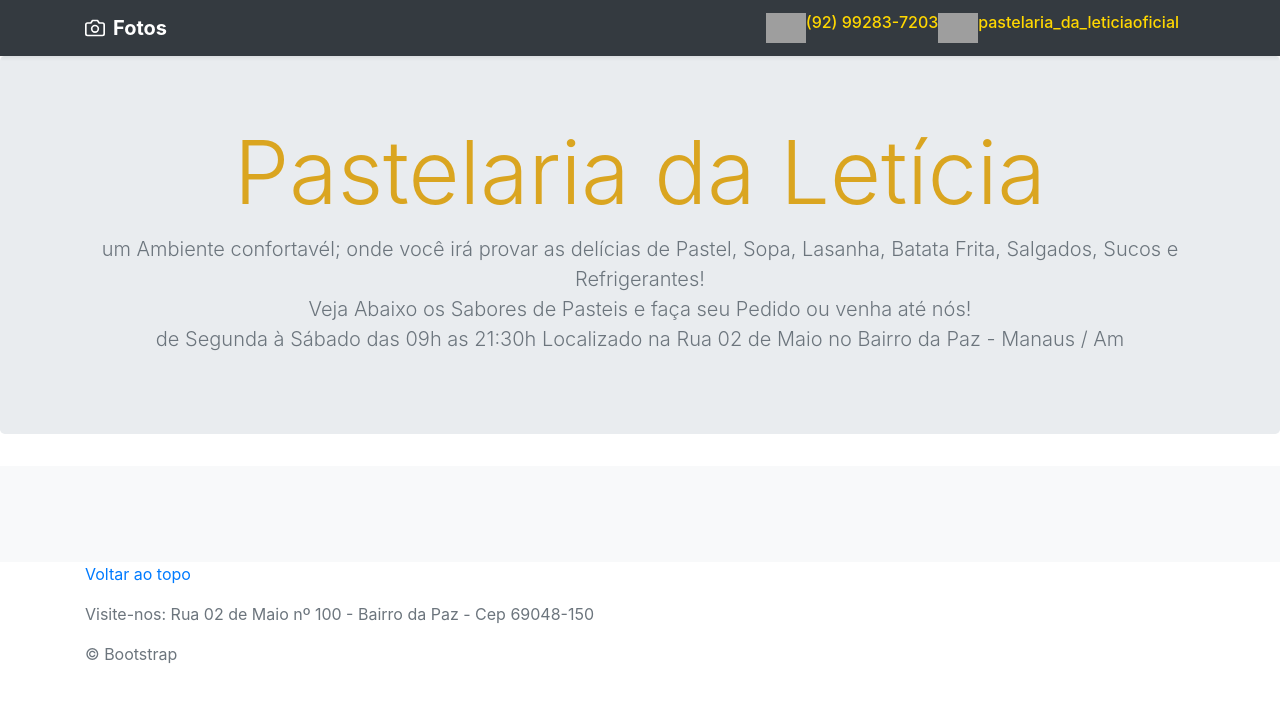
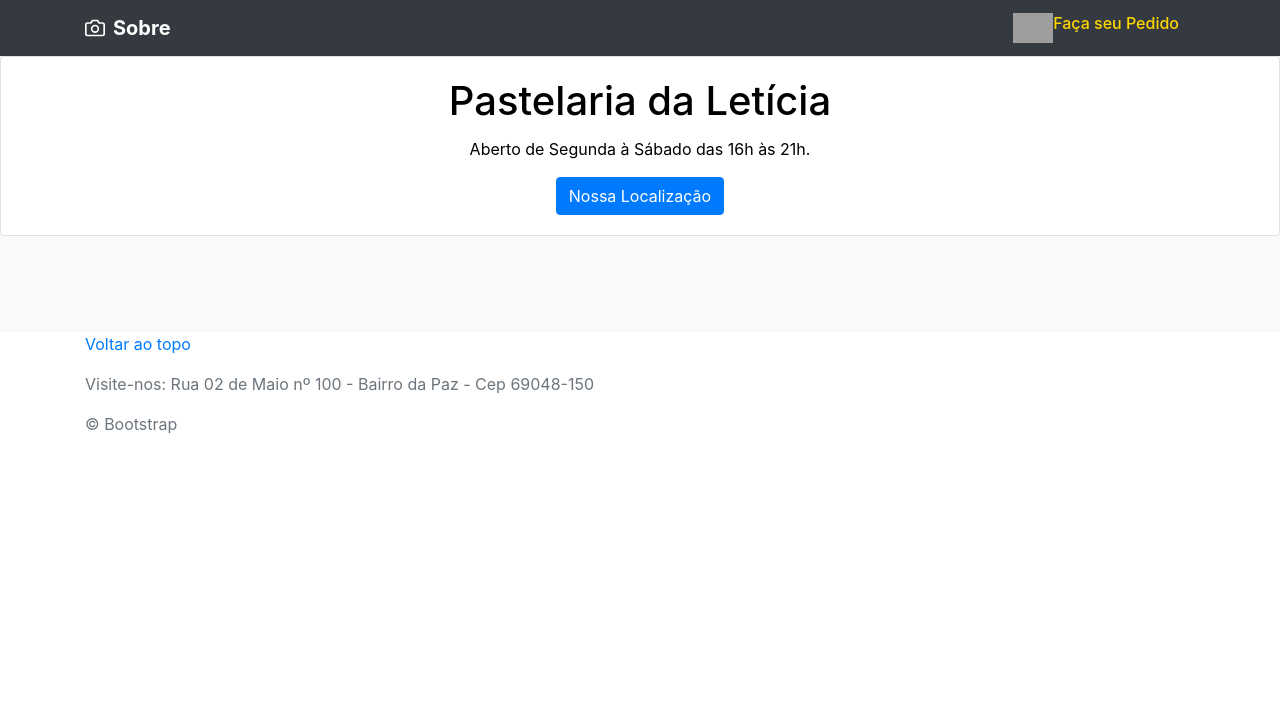
Before and after one commit to elionaifigueiredo/pasteldaleticia, a Django app: page / in a window 1280 px wide. Shown: the top 702 px of the page. Run offline with Django 3.2, Linux system fonts and the light colour scheme; data that the repository does not hold is empty; some libraries are stand-ins or nearby versions; grey boxes are pictures that could not be loaded.

Commit message:
Pastelaria update 01

```diff
--- a/pastel/templates/pastel/index.html
+++ b/pastel/templates/pastel/index.html
@@ -19,47 +19,43 @@
     <header>
         <div class="navbar navbar-dark bg-dark shadow-sm">
             <div class="container d-flex justify-content-between">
-                <a href="#" class="navbar-brand d-flex align-items-center">
+                <a  href="https://www.instagram.com/pastelaria_da_leticiaoficial/" class="navbar-brand d-flex align-items-center">
                     <svg xmlns="http://www.w3.org/2000/svg" width="20" height="20" viewBox="0 0 24 24" fill="none"
                         stroke="currentColor" stroke-width="2" stroke-linecap="round" stroke-linejoin="round" class="mr-2">
                         <path d="M23 19a2 2 0 0 1-2 2H3a2 2 0 0 1-2-2V8a2 2 0 0 1 2-2h4l2-3h6l2 3h4a2 2 0 0 1 2 2z"></path>
                         <circle cx="12" cy="13" r="4"></circle>
                     </svg>
-                    <strong>Fotos</strong>
+                    <strong>Sobre</strong>
+                </a>
 
-                </a>
-                <div class="navbar-brand d-flex">
-                    <img src="https://imagepng.org/wp-content/uploads/2017/08/WhatsApp-icone.png" height="30" , width="">
-                    <a link rel="stylesheet" href="https://wa.me/5592992837203?text=Olá!%20:)%20Em%20que%20podemos%20te%20ajudar?">
-                        <h6 style="color:gold;">(92) 99283-7203</h6>
-                    </a>
+                <!--Icone do What App-->
+                <div class="navbar-brand d-flex align-items-center">
+                        <img src="https://imagepng.org/wp-content/uploads/2017/08/WhatsApp-icone.png"  height="30" , width="" >
+                        <a link rel="stylesheet" href="https://wa.me/5592992837203?text=Olá!%20:)%20Em%20que%20podemos%20te%20ajudar?">
+                        <h6 style="color:gold;">Faça seu Pedido</h6></a>
 
-                    <img src="https://imagepng.org/wp-content/uploads/2017/08/instagram-icone-icon-1.png" height="30" ,
-                        width="">
-                    <a link rel="stylesheet" href="https://www.instagram.com/pastelaria_da_leticiaoficial/">
-                        <h6 style="color:gold;">pastelaria_da_leticiaoficial</h6>
-                    </a>
                 </div>
 
             </div>
         </div>
     </header>
 
-    <main role="main">
-        <section class="jumbotron text-center">
-            <div class="container">
-                <h1 class="display-2" style="color:goldenrod;">Pastelaria da Letícia</h1>
-                <p class="lead text-muted">um Ambiente
-                    confortavél;
-                    onde você irá provar as delícias de Pastel, Sopa, Lasanha, Batata Frita, Salgados,
-                    Sucos e Refrigerantes!
-                    <br>
-                    Veja Abaixo os Sabores de Pasteis e faça seu Pedido ou venha até nós!
-                    <br>
-                    de Segunda à Sábado das 09h as 21:30h
-                    Localizado na Rua 02 de Maio no Bairro da Paz - Manaus / Am
-            </div>
-        </section>
+
+<!-- Inicio do BAckground-->
+<div class="card text-center">
+  <div class="card-body">
+    <h1 class="card-title" class="display-2" style="color:black;">Pastelaria da Letícia</h1>
+    <p class="card-text" class="display-2" style="color:black;">Aberto de Segunda à Sábado das 16h às 21h.</p>
+     <a href="https://goo.gl/maps/AN9e1nYR6H6PMdET9" class="btn btn-primary">Nossa Localização</a>
+  </div>
+</div>
+<!-- Fim do BAckground-->
+
+
+<!--LIstagem dos Pasteis-->
+
+
+  <main role="main">
         <div class="album py-5 bg-light">
             <div class="container">
 
@@ -102,6 +98,10 @@
 
         </div>
     </main>
+
+<!--LIstagem dos Pasteis-->
+
+    <!-- Rodape da Página-->
     <footer class="text-muted">
         <div class="container">
             <p class="float-none">
```
